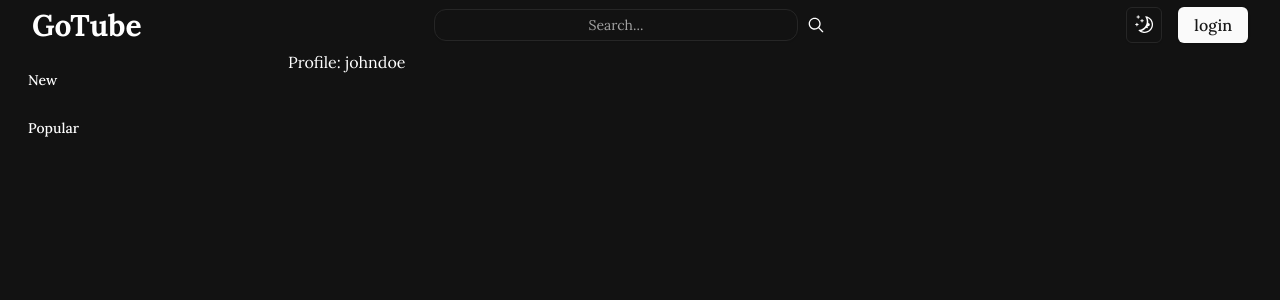
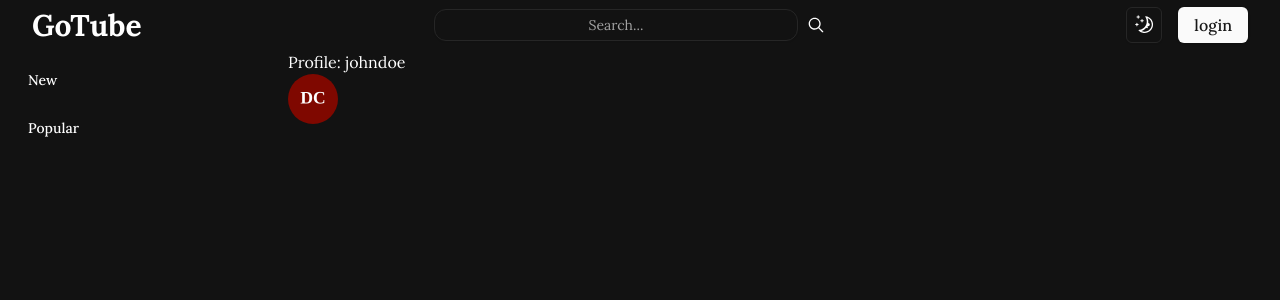
Before and after one commit to protomem/gotube, a Next.js app in the folder web/: page /profile/johndoe in a window 1280 px wide. Shown: the top 300 px of the page. Built offline with nearby package versions, Linux system fonts and the light colour scheme.

Commit message:
feat(web): add avatar

```diff
--- a/web/src/entities/ui/video-card.tsx
+++ b/web/src/entities/ui/video-card.tsx
@@ -12,6 +12,12 @@ import {
 import { formatViews } from "@/lib";
 import Link from "next/link";
 import { ROUTES } from "@/shared/constants/routes";
+import { Avatar } from "@/shared/components/avatar";
+import dynamic from "next/dynamic";
+
+const DynamicAvatar = dynamic(() => import("@/shared/components/avatar"), {
+  ssr: false,
+});
 
 interface VideoCardProps {
   video: VideoEntity;
@@ -36,7 +42,12 @@ export function VideoCard({ video }: VideoCardProps) {
         </AspectRatio>
       </CardContent>
 
-      <CardHeader>
+      <CardHeader className="flex flex-row gap-3 p-3">
+        <div className="pt-2">
+          <DynamicAvatar title={video.author.nickname.slice(0, 2)} />
+        </div>
+
+        <div>
           <CardTitle className="text-xl">
             <Link href={`${ROUTES.WATCH}/${video.id}`}>{video.title}</Link>
           </CardTitle>
@@ -49,6 +60,7 @@ export function VideoCard({ video }: VideoCardProps) {
             {formatViews(video.views + 1000)} views •
             {" " + video.updatedAt.toDateString()}
           </CardDescription>
+        </div>
       </CardHeader>
     </Card>
   );
--- a/web/src/pages/profile-page.tsx
+++ b/web/src/pages/profile-page.tsx
@@ -1,3 +1,4 @@
+import { Avatar } from "@/shared/components/avatar";
 import { AppBar } from "@/widgets/app-bar";
 import { MainLayout } from "@/widgets/layouts/main-layout";
 import { SideBar } from "@/widgets/side-bar";
@@ -14,6 +15,7 @@ export function ProfilePage() {
   return (
     <MainLayout appbar=<AppBar /> sidebar=<SideBar />>
       <h1>Profile: {userNickname}</h1>
+      <Avatar title={"DC"} />
     </MainLayout>
   );
 }
--- /dev/null
+++ b/web/src/shared/components/avatar.tsx
@@ -0,0 +1,55 @@
+import Image, { ImageLoader } from "next/image";
+
+function generateAvatar(text: string, fgcolor: string, bgcolor: string) {
+  const canvas = document.createElement("canvas");
+  const ctx = canvas.getContext("2d");
+  if (ctx == null) throw new Error("Canvas is not supported");
+
+  canvas.width = 200;
+  canvas.height = 200;
+
+  ctx.fillStyle = bgcolor;
+  ctx.fillRect(0, 0, canvas.width, canvas.height);
+
+  ctx.font = "bold 70px Assistant";
+  ctx.fillStyle = fgcolor;
+  ctx.textAlign = "center";
+  ctx.textBaseline = "middle";
+  ctx.fillText(text, canvas.width / 2, canvas.height / 2);
+
+  return canvas.toDataURL("image/png");
+}
+
+function colorFromText(text: string) {
+  let hash = 0;
+  for (let i = 0; i < text.length; i++) {
+    hash = text.charCodeAt(i) + ((hash << 5) - hash);
+  }
+  let color = "#";
+  for (let i = 0; i < 3; i++) {
+    const value = (hash >> (i * 8)) & 0xff;
+    color += ("00" + value.toString(16)).substr(-2);
+  }
+  return color;
+}
+
+interface AvatarProps {
+  src?: string;
+  title?: string;
+  loader?: ImageLoader;
+  alt?: string;
+}
+
+export function Avatar({ title, alt }: AvatarProps) {
+  return (
+    <Image
+      src={generateAvatar(title ?? "", "white", colorFromText(title ?? ""))}
+      alt={alt ?? "avatar"}
+      width={50}
+      height={50}
+      className="rounded-full"
+    />
+  );
+}
+
+export default Avatar;
```
Lines whose indentation alone changed are shown as unchanged.
